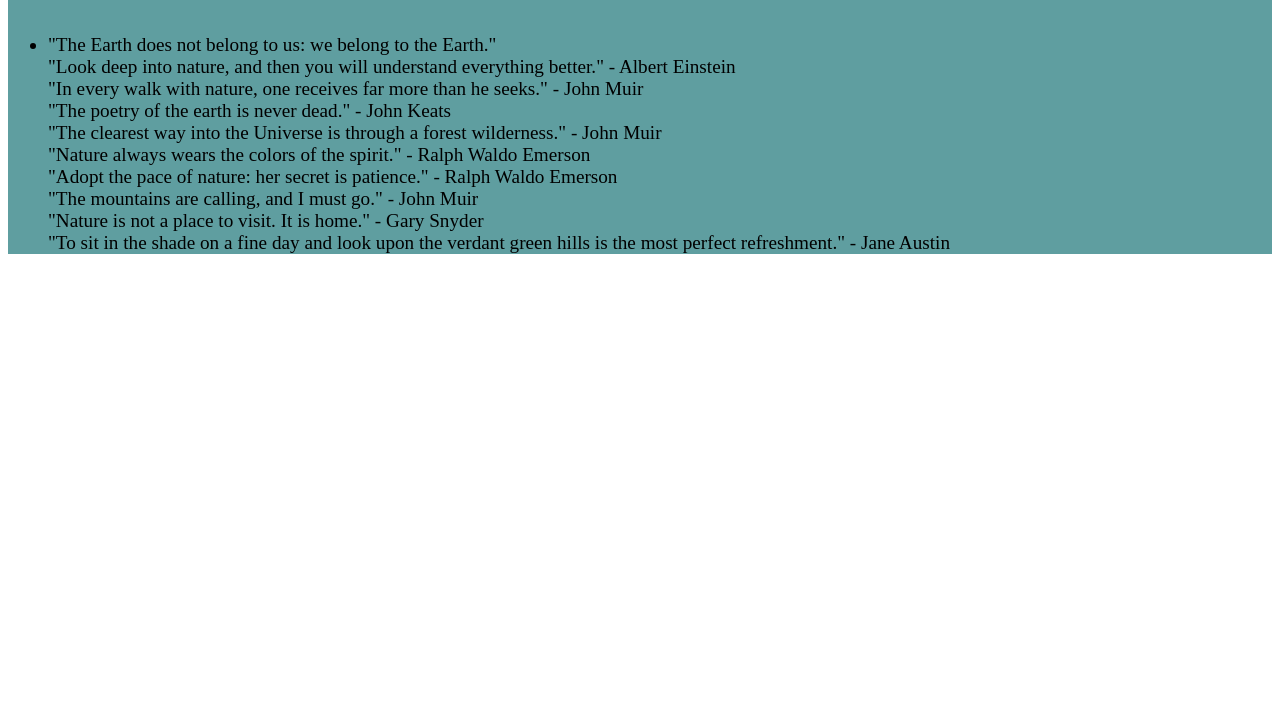
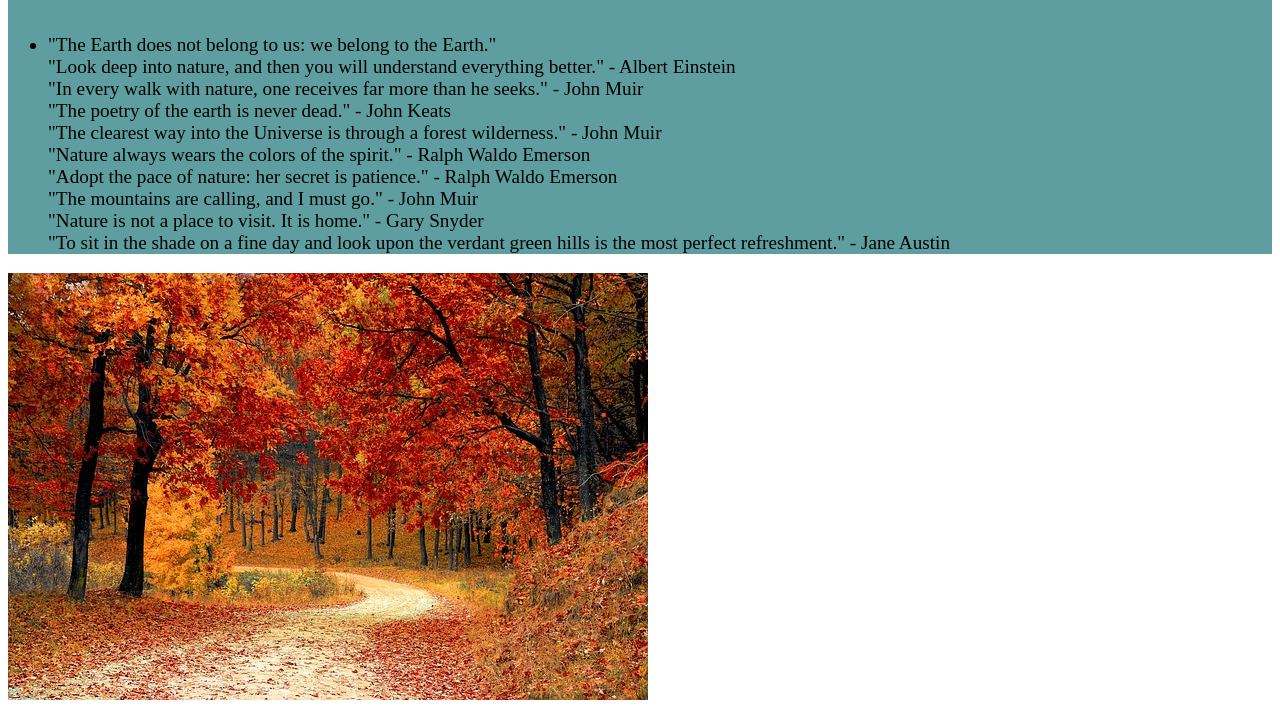
Before and after one commit to akramzma/MY-FOURTH-REPO, a plain HTML site: page index.html in a window 1280 px wide. Shown: the part 298-1010 px from the top of the page. Before the commit the page ends 800 px from the top, so only its background shows below. Drawn offline with Linux system fonts and the light colour scheme.

Commit message:
added imares

```diff
--- a/index.html
+++ b/index.html
@@ -37,7 +37,7 @@
 "To sit in the shade on a fine day and look upon the verdant green hills is the most perfect refreshment." - Jane Austin
         </li>
     </ul>
-    <img src="D:\images for use\road-1072821_640.jpg" alt="">
+    <img src="road of trees .jpg" alt="">
 
 </body>
 </html>
```
Also changed, not shown: road of trees .jpg (added).
